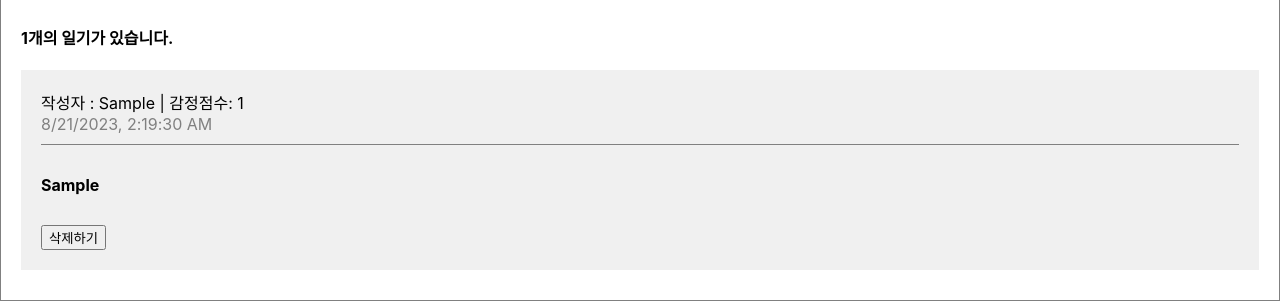
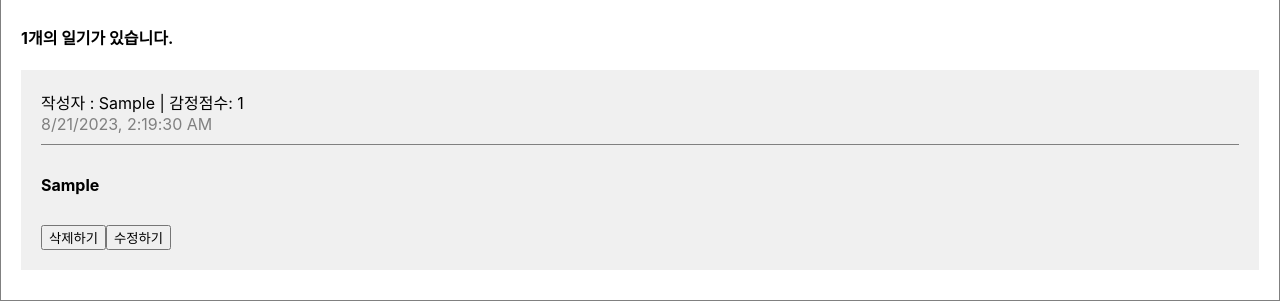
Before and after one commit to KARIS-SOL/BiteReact, a React (Create React App) app: page / in a window 1280 px wide. Both pictures are taken after typing "Sample", "Sample" into the empty fields and a click on the button "Save Diary". Shown: the part 596-897 px from the top of the page. Built offline with nearby package versions, Linux system fonts and the light colour scheme.

Commit message:
데이터수정 취소 및 완료 만들기

```diff
--- a/src/App.js
+++ b/src/App.js
@@ -61,20 +61,33 @@ function App() {
 
   // 삭제하기
   // 어떤 Id 를 가진 요소를 지우기를 원하는지 매개변수로 받아야함 -> targetId
-  // DiaryItem 에서 onDelete 를 불러오게 해야한다.  -> DiaryItem 의 부모요소인 DiaryList에 props 를 해야한다.
+  // DiaryItem 에서 onRemove 를 불러오게 해야한다.  -> DiaryItem 의 부모요소인 DiaryList에 props 를 해야한다.
   // targetId 를 삭제하면 변경이기때문에 -> 위의 setData 함수에 전달해서 -> data 의 배열을 바꿔주면 된다.
   // filter 를 사용해서 targetID 가 아니라면 => newDiaryList 가 되고 -> setData 로 전달
-  const onDelete = (targetId) => {
+  const onRemove = (targetId) => {
     console.log(`${targetId} 가 삭제되었습니다`);
     const newDiaryList = data.filter((it) => it.id !== targetId);
     console.log(newDiaryList);
     setData(newDiaryList);
   };
 
+  // 수정기능 함수 from DiaryItem -> 어떤 targetId 를 가져와서 newContent(수정된 데이터가 무엇인지)!
+  // setData 함수 호출해서 Data의 값을 바꿔주면됨 -> 내장함수 map을 이용해서 모든 요소들이 현재매개변수로 전달받은 targetId와 일치하는 ID를 갖는지 검사
+  // 일치하게되면 -> 수정대상이됨 . -> 원본데이터를 전부다 불러줌 {...it} -> content 를 newContent로 업데이트 해주면 됨.
+  // 일치하지 않으면 -> 수정대상이 아님 -> it 을 반환함
+  // onEdit 함수는 수정폼을 갖고있는 DiaryItem이 호출을 해야함 -> 부모인 DiaryList 로 전달해야함
+  const onEdit = (targetId, newContent) => {
+    setData(
+      data.map((it) =>
+        it.id === targetId ? { ...it, content: newContent } : it
+      )
+    );
+  };
+
   return (
     <div className="App">
       <DiaryEditor onCreate={onCreate} />
-      <DiaryList onDelete={onDelete} diaryList={data} />
+      <DiaryList onEdit={onEdit} onRemove={onRemove} diaryList={data} />
     </div>
   );
 }
--- a/src/DiaryItem.js
+++ b/src/DiaryItem.js
@@ -1,13 +1,50 @@
+import { useState } from "react";
+
 // DiaryList 의 배열에 배열대신 DiaryItem 을 연결함
+
 // console 창에서 const DiaryItem = ({}) 에 들어가는 prop을 찾아서 전달
 const DiaryItem = ({
-  onDelete,
+  onEdit,
+  onRemove,
   author,
   content,
   created_date,
   emotion,
   id,
 }) => {
+  // return 문 안에 모든게 다들어가있으면 가독성이 떨어지니깐 함수는 위로 올리고 retrun 문 안은 간결하게
+
+  // 수정하기
+  // 일단 상태변화가 일어나기때문에 useState 로 관리
+  // 기본값이 false 인 이유 -> boolean 형태로써, true 가 되면 수정을 하는 순간이고, false 로 두면 그냥 버튼이 보이는상태
+  const [isEdit, setIsEdit] = useState(false);
+  // 수정버튼 누를시 -> toggle 함수가 실행되었을때 setIsEdit 이 실행되면서 반전이되는 함수 -> true에서 false , false 에서 true
+  const toggleIsEdit = () => setIsEdit(!isEdit);
+  // textarea 에 들어갈 input(하얀 Form) 을 관리할 함수
+  // useState() -> 기본값으로 content 를 넣으면 수정전 글씨가 뜬다. -> localContent 의 값이 content 의 값이라고 생각하기.
+  const [localContent, setLocalContent] = useState(content);
+
+  // 수정할글씨를 작성하고 수정취소를 눌렀을 때, 원래 본문으로 돌아오고, 수정단계에서 썼던 다른 글씨들은 사라지게 -> 초기화
+  const handleQuitEdit = () => {
+    setIsEdit(false);
+    setLocalContent(content);
+  };
+
+  // 수정완료 함수  -> 궁극적으론 onEdit 을 수행해야함 -> App.js 에서 데이터가 수정이됨
+  // 본문에서도 5글자 -> 수정할때도 5글자
+  // 타겟인 Id 와 새로변경된 localContent 를 전달 ->
+  const handleEdit = () => {
+    if (localContent.length < 5) {
+      return;
+    }
+  };
+  // 삭제하기
+  const handleRemove = () => {
+    if (window.confirm(`${id}번째 일기를 정말 삭제하시겠습니까?`)) {
+      onRemove(id);
+    }
+  };
+
   return (
     <div className="DiaryItem">
       <div className="info">
@@ -17,20 +54,35 @@ const DiaryItem = ({
         <br />
         <span className="date">{new Date(created_date).toLocaleString()}</span>
       </div>
-      <div className="content">{content}</div>
+      <div className="content">
+        {isEdit ? (
+          <>
+            <textarea
+              value={localContent}
+              onChange={(e) => setLocalContent(e.target.value)}
+            />
+          </>
+        ) : (
+          <>{content}</>
+        )}
+      </div>
       {/* 삭제버튼을 눌렀을때, App.js에서 data 의 배열이 삭제당한 것을 제외한 다른 배열들만 나오게 업데이트를 시켜줘야한다.
           삭제버튼을 눌렀을때, App.js 에 있는 Item 의 부모요소인 List 에 props 해주고 그 후에 다시 Item 에 props 를 해야함 */}
-      <button
-        onClick={() => {
-          console.log(id);
-          if (window.confirm(`${id}번째 일기를 정말 삭제하시겠습니까?`)) {
-            onDelete(id);
-          }
-        }}
-      >
-        {" "}
-        삭제하기
-      </button>
+      {isEdit ? (
+        <>
+          {" "}
+          <button onClick={handleQuitEdit}> 수정 취소</button>
+          {/* React의 특성상 Event 는 아래에서 위로 가야하므로 '수정완료'에서 일어난 Event App.js 까지전달 되어아햠 -> 데이터를 가지고있는 App.js에서
+          수정기능을 갖는 함수를 만들어서 다시 데이터를 DiaryItem 까지 보내주어야한다.  */}
+          <button onClick={handleEdit}>수정 완료</button>
+        </>
+      ) : (
+        <>
+          {" "}
+          <button onClick={handleRemove}> 삭제하기</button>
+          <button onClick={toggleIsEdit}>수정하기</button>
+        </>
+      )}
     </div>
   );
 };
--- a/src/DiaryList.js
+++ b/src/DiaryList.js
@@ -1,8 +1,9 @@
 import DiaryItem from "./DiaryItem";
 
 // diaryList 가 props 로 받아서 들어옴 from App.js
-// onDelete 를 받아서 DiaryItem 한테 내려줘야함 -> Props Drilling
-const DiaryList = ({ onDelete, diaryList }) => {
+// onRemove 를 받아서 DiaryItem 한테 내려줘야함 -> Props Drilling
+// onEdit 을 App.js에서 props 로 받아서 DiaryItem 에 전달 해야함
+const DiaryList = ({ onEdit, onRemove, diaryList }) => {
   // 정상적으로 prop을 받았는지 확인 console
   console.log(diaryList);
   return (
@@ -17,7 +18,12 @@ const DiaryList = ({ onDelete, diaryList }) => {
             it // 배열의 하나하나의 요소가 바뀌어서 들어옴 from app Component
           ) => (
             // ...it에 들어있는 모든 아이템이 prop으로 전달됨
-            <DiaryItem key={it.id} {...it} onDelete={onDelete} />
+            <DiaryItem
+              key={it.id}
+              {...it}
+              onEdit={onEdit}
+              onRemove={onRemove}
+            />
             // <div key={it.id}>
             //   <div>작성자 : {it.author}</div>
             //   <div>일기 : {it.content}</div>
```
